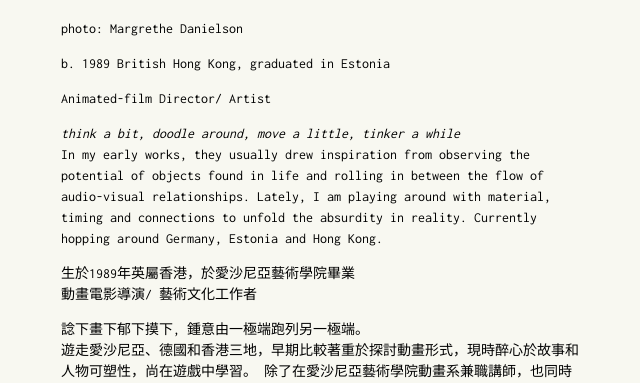
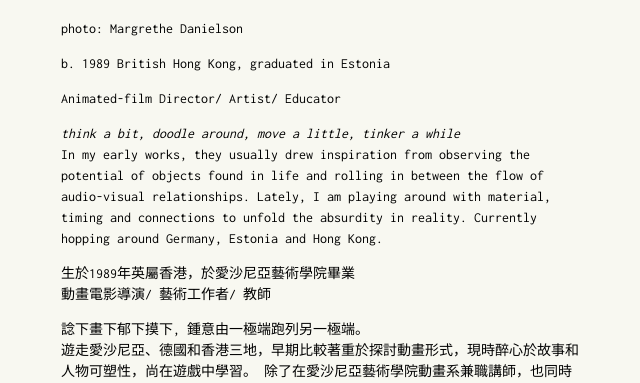
Before and after one commit to itchyeggie/itchyeggie.github.io, a Jekyll site: the page built from _posts/2022-07-23-about.md, in a window 1280 px wide. Shown: the part 563-946 px from the top of the page, without its empty margins (59-699 px from the left). Built offline with Jekyll 4.4.1, drawn with Linux system fonts in a browser that asks for light colours.

Commit message:
Update _posts/2022-07-23-about.md (via Pages CMS)

```diff
--- a/_posts/2022-07-23-about.md
+++ b/_posts/2022-07-23-about.md
@@ -14,13 +14,13 @@ photo: Margrethe Danielson
 
 b. 1989 British Hong Kong, graduated in Estonia
 
-Animated-film Director/ Artist
+Animated-film Director/ Artist/ Educator
 
 *think a bit, doodle around, move a little, tinker a while*
 In my early works, they usually drew inspiration from observing the potential of objects found in life and rolling in between the flow of audio-visual relationships. Lately, I am playing around with material, timing and connections to unfold the absurdity in reality. Currently hopping around Germany, Estonia and Hong Kong.
 
 生於1989年英屬香港，於愛沙尼亞藝術學院畢業
-動畫電影導演/ 藝術文化工作者
+動畫電影導演/ 藝術工作者/ 教師
 
 諗下畫下郁下摸下, 鍾意由一極端跑列另一極端。
 遊走愛沙尼亞、德國和香港三地，早期比較著重於探討動畫形式，現時醉心於故事和人物可塑性，尚在遊戲中學習。 除了在愛沙尼亞藝術學院動畫系兼職講師，也同時積極在不同社群舉辦創意、印藝和動畫工作坊，熱愛教學、分享和討論。
```
